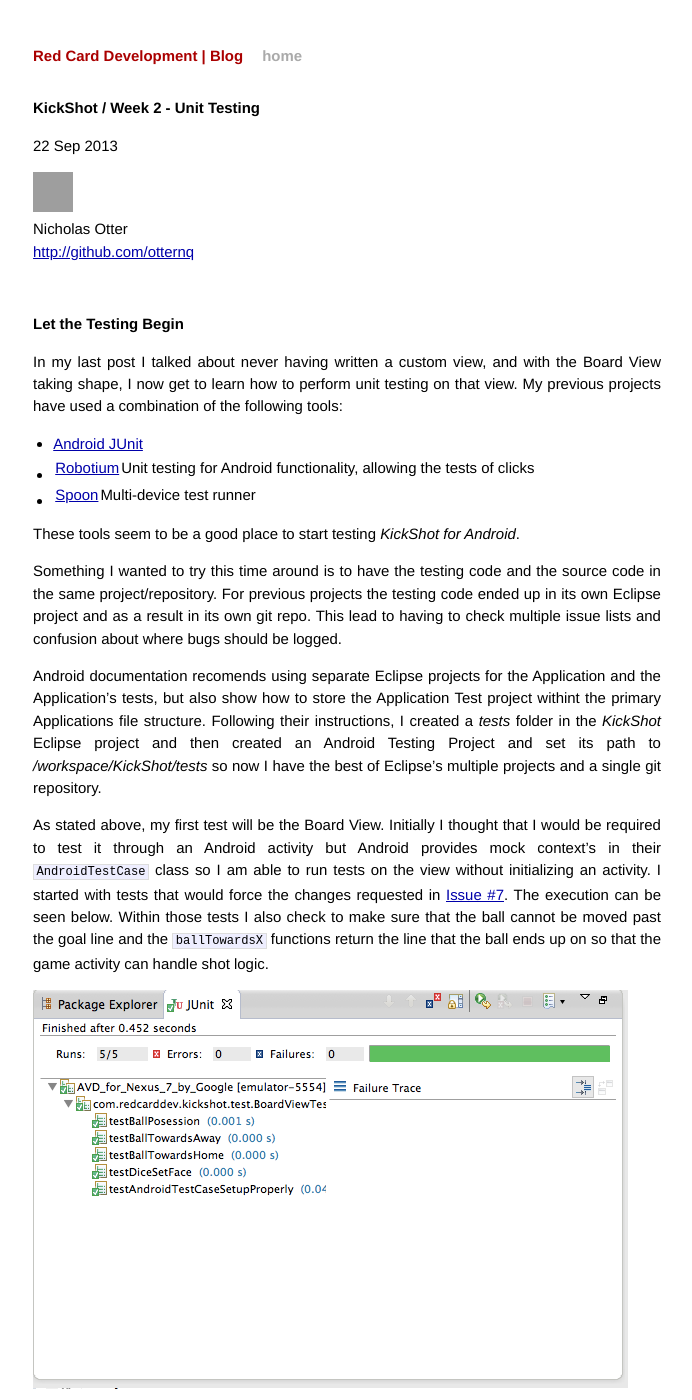
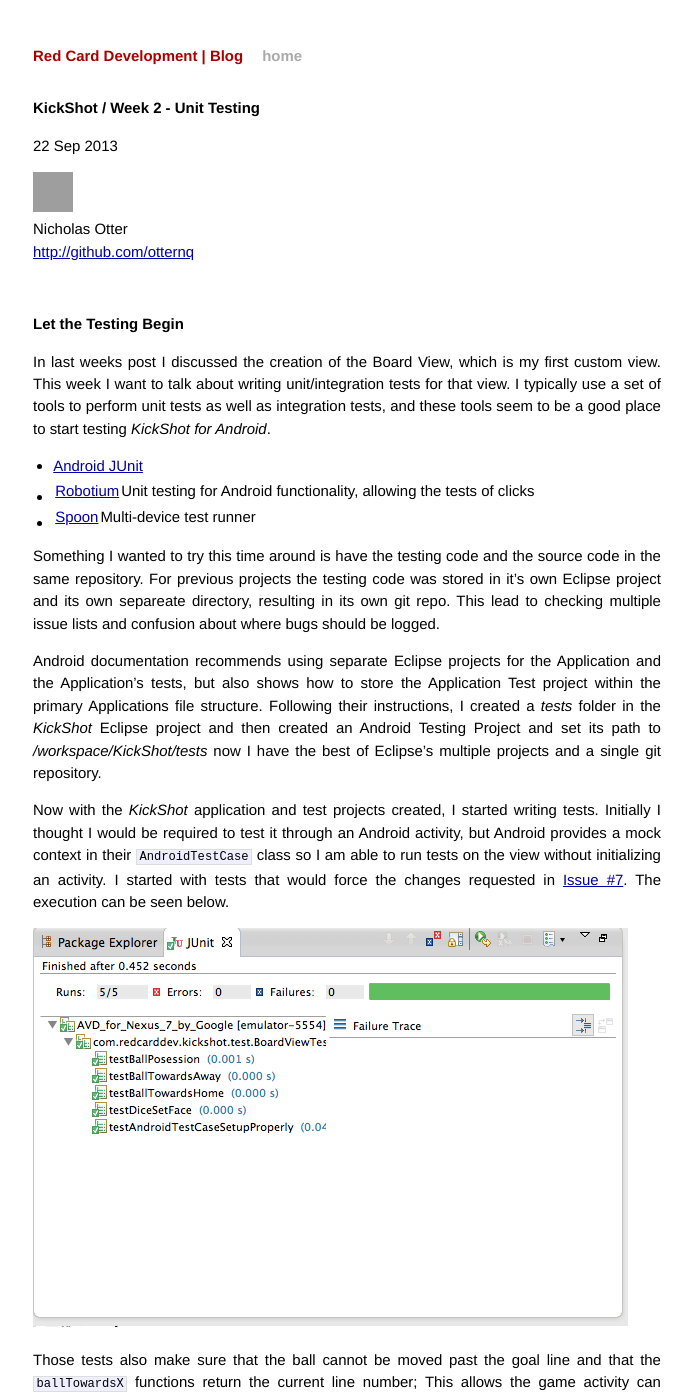
Before and after one commit to RedCardDev/RedCardDev.github.io, a Jekyll site: the page built from _posts/2013-09-20-kickshot-project-week2.markdown, in a window 1280 px wide and 1400 px high. Shown: the whole window, without its empty margins (293-985 px from the left). Built offline with Jekyll 4.4.1, drawn with Linux system fonts in a browser that asks for light colours; Markdown is read by kramdown in place of the engine named in the settings; some of the changed text lies outside the part shown; grey boxes are pictures that could not be loaded.

Commit message:
Update 2013-09-20-kickshot-project-week2.markdown

````diff
--- a/_posts/2013-09-20-kickshot-project-week2.markdown
+++ b/_posts/2013-09-20-kickshot-project-week2.markdown
@@ -16,29 +16,37 @@ general:
 Let the Testing Begin
 ----------
 
-In my last post I talked about never having written a custom view, and with the Board View taking shape, I now get to learn how to perform unit testing on that view. My previous projects have used a combination of the following tools:
+In last weeks post I discussed the creation of the Board View, which is my first custom view. This week I want to talk about
+writing unit/integration tests for that view. I typically use a set of tools to perform unit tests as well as integration
+tests, and these tools seem to be a good place to start testing _KickShot for Android_.
 
 - [Android JUnit](http://developer.android.com/tools/testing/testing_android.html)
 - [Robotium](https://code.google.com/p/robotium/) | Unit testing for Android functionality, allowing the tests of clicks
 - [Spoon](http://square.github.io/spoon/) | Multi-device test runner
 
-These tools seem to be a good place to start testing _KickShot for Android_.
+Something I wanted to try this time around is have the testing code and the source code in the same repository.
+For previous projects the testing code was stored in it's own Eclipse project and its own separeate directory, resulting
+in its own git repo.
+This lead to checking multiple issue lists and confusion about where bugs should be logged.
 
-Something I wanted to try this time around is to have the testing code and the source code in the same project/repository.
-For previous projects the testing code ended up in its own Eclipse project and as a result in its own git repo.
-This lead to having to check multiple issue lists and confusion about where bugs should be logged.
-
-Android documentation recomends using separate Eclipse projects for the Application
-and the Application's tests, but also show how to store the Application Test project withint the primary
+Android documentation recommends using separate Eclipse projects for the Application
+and the Application's tests, but also shows how to store the Application Test project within the primary
 Applications file structure. Following their instructions, I created a _tests_ folder in the _KickShot_ Eclipse project and
-then created an Android Testing Project and set its path to _/workspace/KickShot/tests_ so now I have the
+then created an Android Testing Project and set its path to _/workspace/KickShot/tests_ now I have the
 best of Eclipse's multiple projects and a single git repository.
 
-As stated above, my first test will be the Board View. Initially I thought that I would be required to test it through an Android activity but Android provides mock context's in their `AndroidTestCase` class so I am able to run tests on the view without initializing an activity. I started with tests that would force the changes requested in [Issue #7](https://github.com/RedCardDev/KickShotAndroid/issues/7). The execution can be seen below. Within those tests I also check to make sure that the ball cannot be moved past the goal line and the `ballTowardsX` functions return the line that the ball ends up on so that the game activity can handle shot logic.
+Now with the _KickShot_ application and test projects created, I started writing tests.
+Initially I thought I would be required to test it through an Android activity, but Android
+provides a mock context in their `AndroidTestCase` class so I am able to run tests on the view without
+initializing an activity. I started with tests that would force the changes requested in
+[Issue #7](https://github.com/RedCardDev/KickShotAndroid/issues/7).
+The execution can be seen below.
 
 ![Test Execution][1]
 
-The Test Case ended up looking like:
+Those tests also make sure that the ball cannot
+be moved past the goal line and that the `ballTowardsX` functions return the current line number; This allows the
+game activity can handle shot logic. The Test Case ended up looking like:
 
 ```java
 
````
